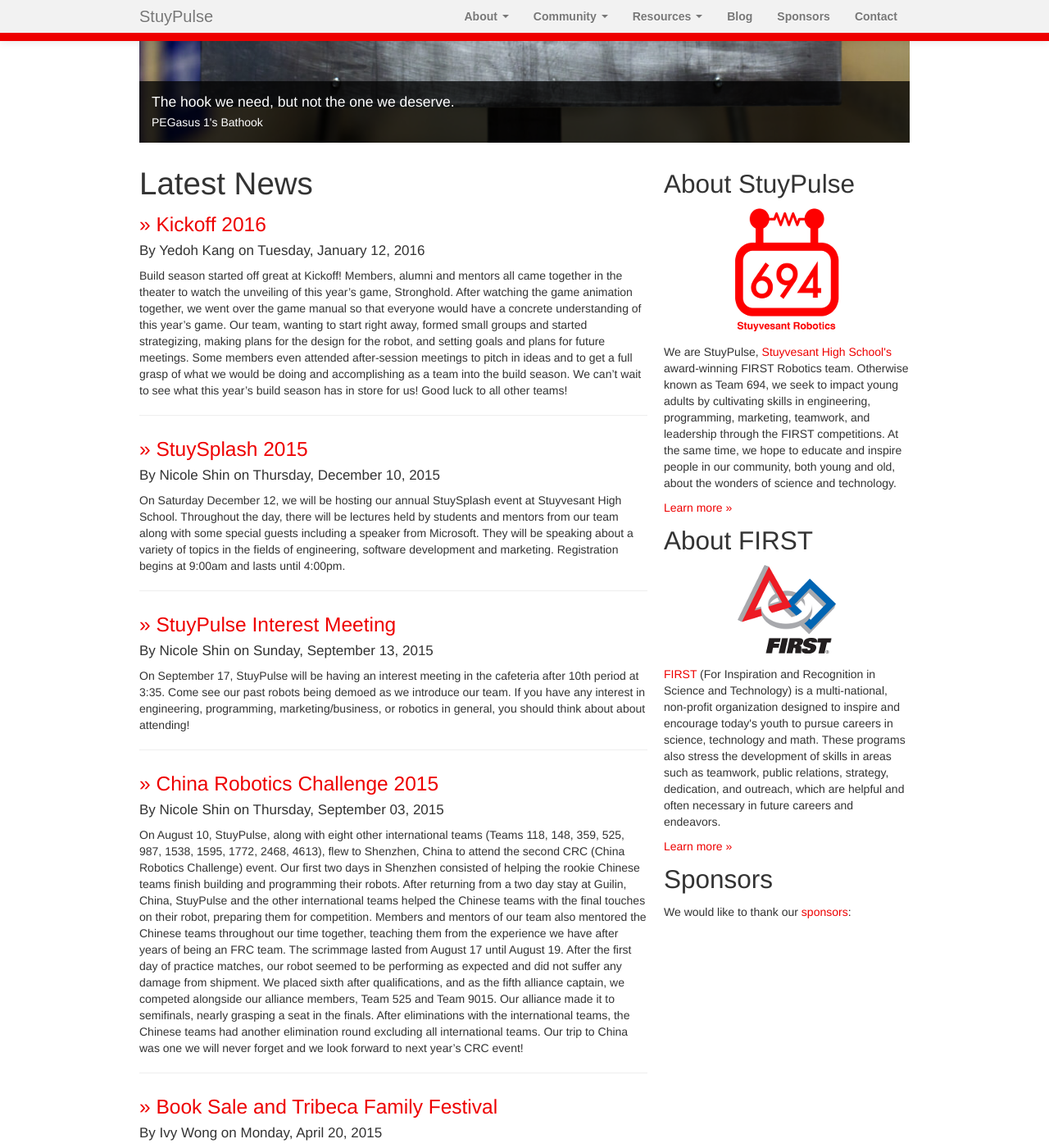
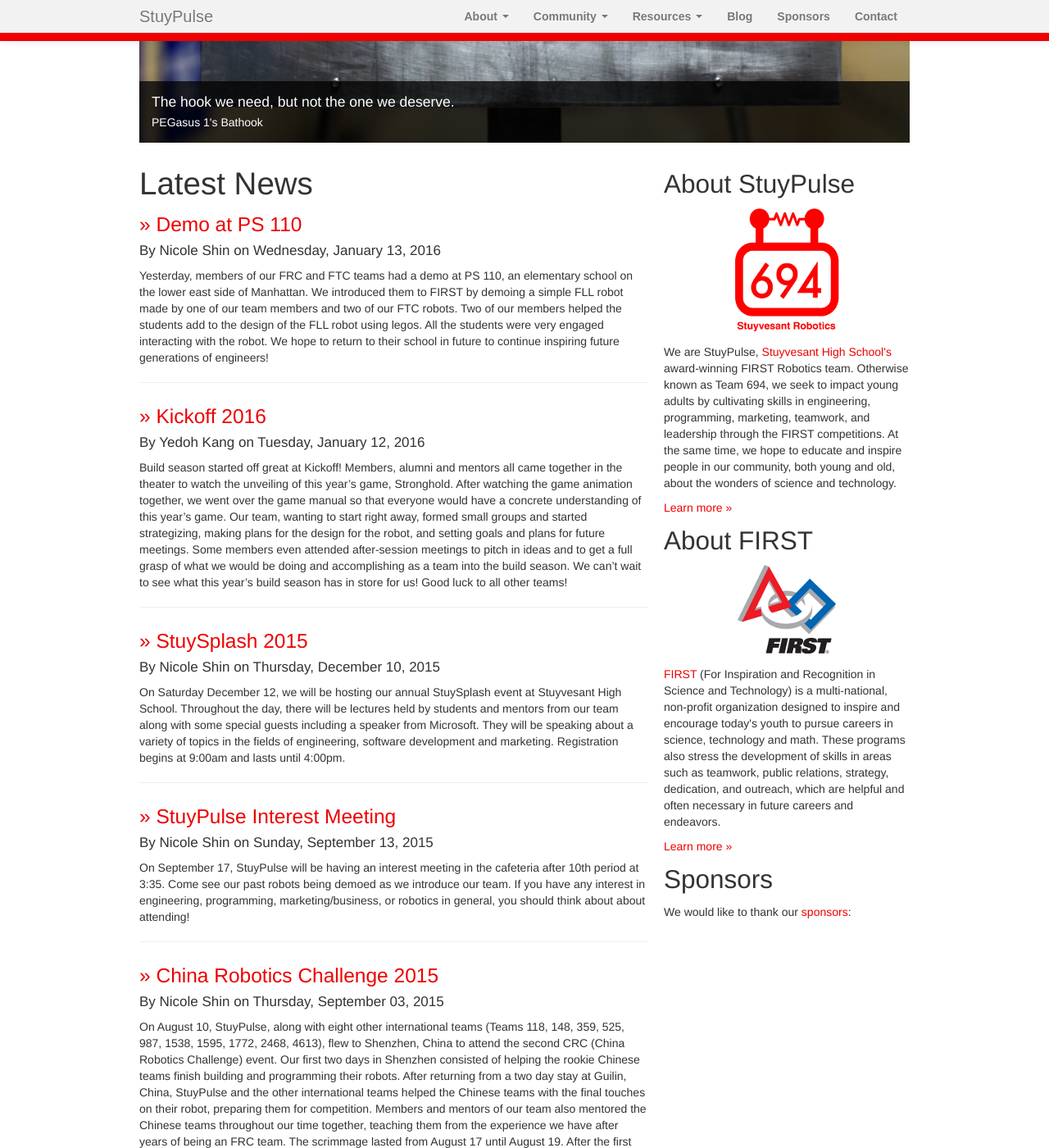
Before and after one commit to StuyPulse/team694.github.io, a Jekyll site: the page built from index.html, in a window 1280 px wide and 1400 px high, scrolled down 366 px. Shown: the whole window at 82% size. Built offline with Jekyll 4.4.1, drawn with Linux system fonts in a browser that asks for light colours; nearby versions of some CDN libraries; comment, search, counter and statistics services are not loaded; some of the changed text lies outside the part shown.

Commit message:
Add post on PS 110 and ignore link interfering with html-proofer

```diff
--- /dev/null
+++ b/_posts/2016-01-13-PS-110-demo.md
@@ -0,0 +1,6 @@
+---
+layout: post
+title: Demo at PS 110
+author: Nicole Shin
+---
+Yesterday, members of our FRC and FTC teams had a demo at PS 110, an elementary school on the lower east side of Manhattan. We introduced them to FIRST by demoing a simple FLL robot made by one of our team members and two of our FTC robots. Two of our members helped the students add to the design of the FLL robot using legos. All the students were very engaged interacting with the robot. We hope to return to their school in future to continue inspiring future generations of engineers!
```
Also changed, not shown: _posts/2013-03-03-join-us-at-the-new-york-city-regional.md (+1 -1 lines).
